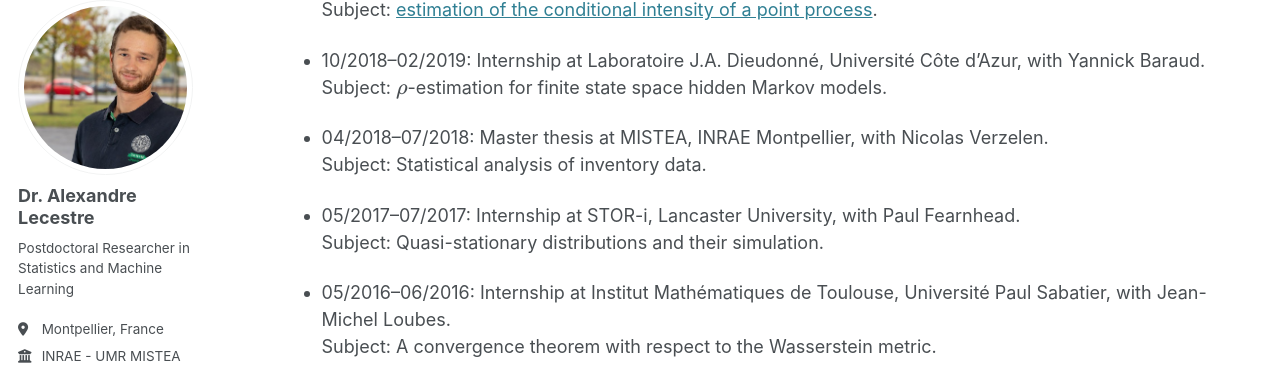
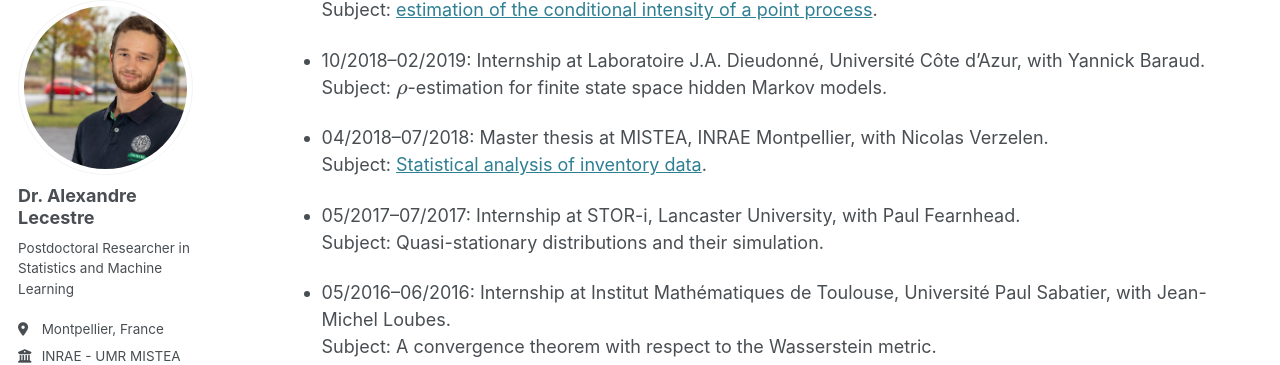
Before and after one commit to alexandre-lecestre/alexandre-lecestre.github.io, a Jekyll site: the page built from _pages/cv.md, in a window 1280 px wide and 900 px high, scrolled down 695 px. Shown: the part 106-471 px from the top of the window. Built offline with Jekyll 4.4.1, drawn with Linux system fonts in a browser that asks for light colours; some web fonts are replaced; part of the change alters nothing that is shown.

```diff
--- a/_pages/cv.md
+++ b/_pages/cv.md
@@ -41,7 +41,7 @@ Research experience
   Subject: $$\rho$$-estimation for finite state space hidden Markov models.
 
 * 04/2018--07/2018: Master thesis at MISTEA, INRAE Montpellier, with Nicolas Verzelen.\
-  Subject: Statistical analysis of inventory data.
+  Subject: [Statistical analysis of inventory data](/files/rapport_M2.pdf).
 
 * 05/2017--07/2017: Internship at STOR-i, Lancaster University, with Paul Fearnhead.\
   Subject: Quasi-stationary distributions and their simulation.
```
